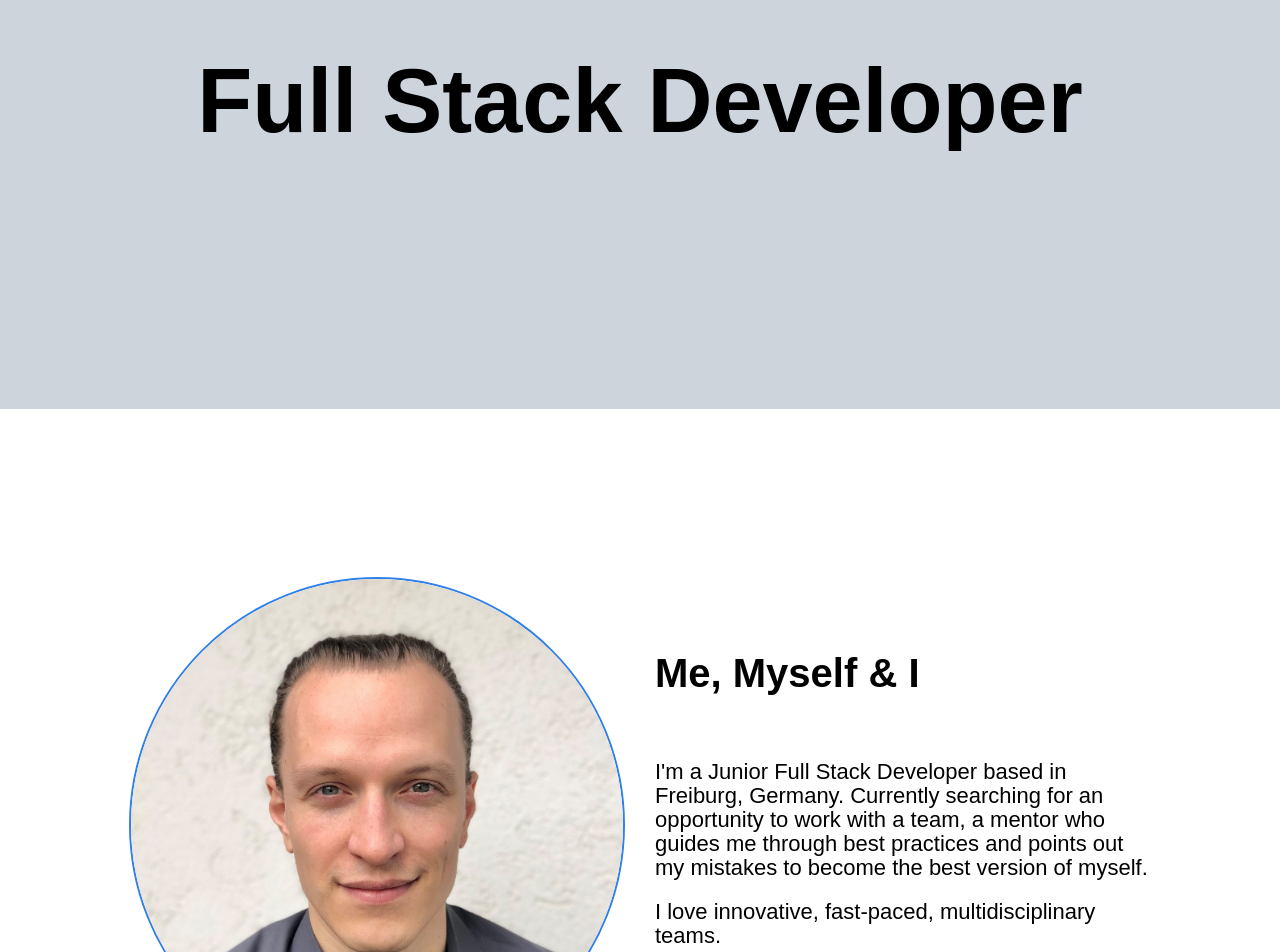
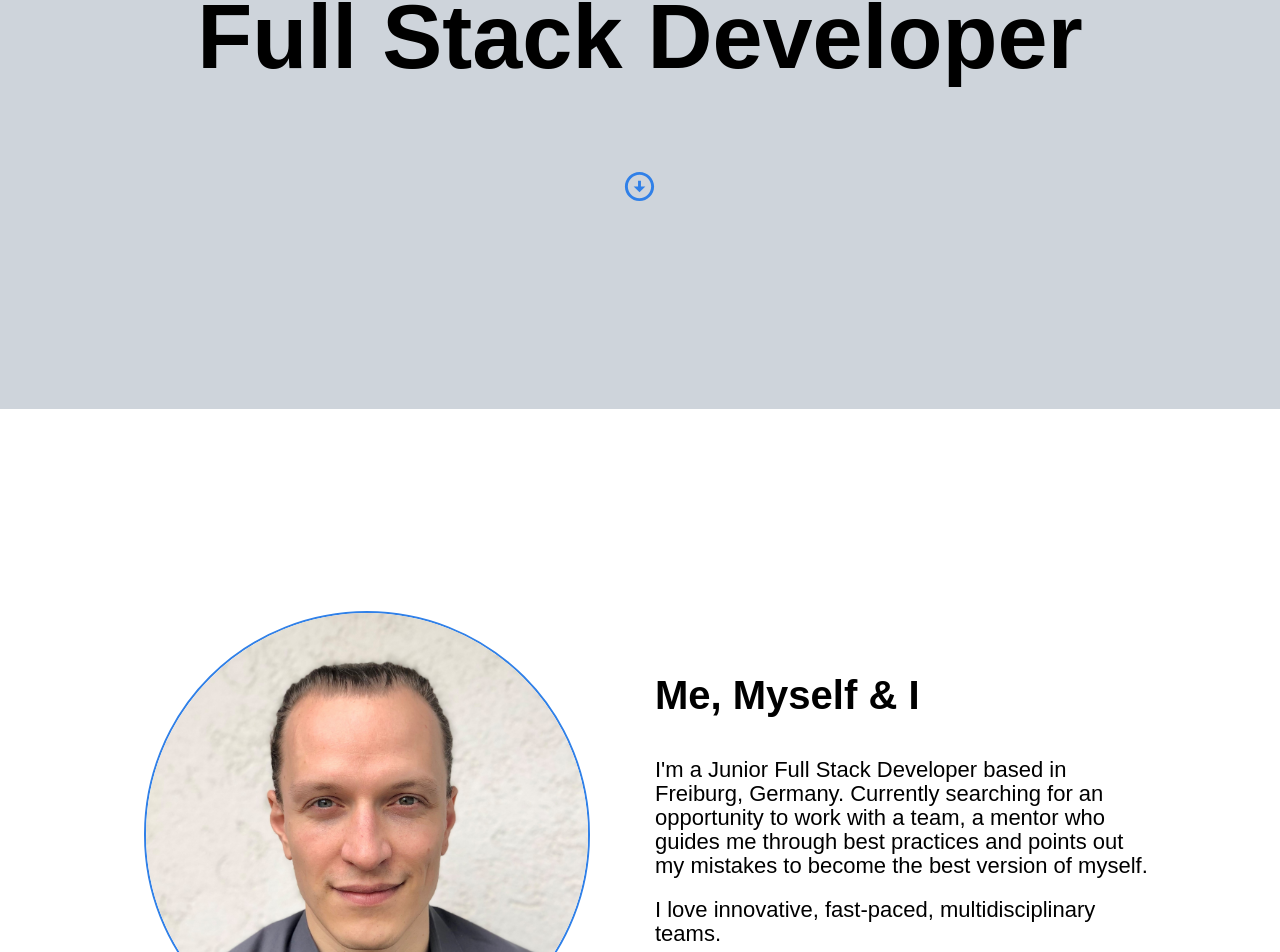
Before and after one commit to Alex-WD-22/alexandernerz, a React (Create React App) app: page / in a window 1280 px wide. Shown: the part 541-1493 px from the top of the page. Built offline with nearby package versions, Linux system fonts and the light colour scheme; a web font is replaced by a local one.

Commit message:
add scroll down button

```diff
--- a/package.json
+++ b/package.json
@@ -13,7 +13,7 @@
     "@testing-library/user-event": "^13.5.0",
     "cacache": "^16.1.1",
     "emailjs-com": "^3.2.0",
-    "framer-motion": "^6.3.16",
+    "framer-motion": "^6.5.1",
     "react": "^18.2.0",
     "react-copy-to-clipboard": "^5.1.0",
     "react-dom": "^18.2.0",
--- a/src/components/About/InfoElements.js
+++ b/src/components/About/InfoElements.js
@@ -46,7 +46,8 @@ export const TextWrapper = styled.div`
 export const TopLine = styled.p`
   font-size: 2.5rem;
   color: #000;
-  margin-bottom: 64px;
+  margin-bottom: 40px;
+  margin-top: 20px;
   font-weight: bold;
 
   @media screen and (max-width: 768px) {
@@ -73,8 +74,8 @@ export const ImgWrap = styled.div`
   height: 100%;
 `;
 export const Img = styled.img`
-  width: 100%;
-  margin: 0 0 10px 0;
+  width: 90%;
+  margin: 20px 0 10px 15px;
   padding-right: 0;
   border-radius: 50%;
   border: 2px solid #3080e8;
--- a/src/components/Intro/index.js
+++ b/src/components/Intro/index.js
@@ -1,5 +1,5 @@
 
-import { IntroContainer, IntroContent, IntroH1, IntroP, IntroH2, SoundContainer} from './IntroElements'
+import { IntroContainer, IntroContent, IntroH1, IntroP, IntroH2, SoundContainer } from './IntroElements'
 import { motion } from "framer-motion"
 import React from 'react';
 import { useState, useEffect } from "react";
@@ -7,7 +7,8 @@ import Sound from "../../Sound/happy-day-113985.mp3"
 import { Button } from '@mui/material';
 import PlayArrowIcon from '@mui/icons-material/PlayArrow';
 import PauseIcon from '@mui/icons-material/Pause';
-
+import ArrowCircleDownIcon from '@mui/icons-material/ArrowCircleDown';
+import { Link } from 'react-scroll';
 const useAudio = url => {
   const [audio] = useState(new Audio(Sound));
   const [playing, setPlaying] = useState(false);
@@ -24,7 +25,7 @@ const useAudio = url => {
     return () => {
       audio.removeEventListener('ended', () => setPlaying(false));
     };
-    }, );
+  });
 
   return [playing, toggle];
 };
@@ -34,9 +35,8 @@ const useAudio = url => {
 
   return (
     <>
-
       <SoundContainer>
-    <Button  onClick={toggle}>{playing ? <PauseIcon /> : <PlayArrowIcon />}Sound</Button>
+        <Button onClick={toggle}>{playing ? <PauseIcon /> : <PlayArrowIcon />}Sound</Button>
       </SoundContainer>
       <IntroContainer id='Intro'>
         <IntroContent>
@@ -55,9 +55,20 @@ const useAudio = url => {
             transition={{ duration: 1.2 }}>
             <IntroP>Full Stack Developer</IntroP>
           </motion.div>
+          <Link
+            activeClass="active"
+            to="about"
+            spy={true}
+            smooth={true}
+            offset={-63}
+            duration={500}>
+            <ArrowCircleDownIcon
+              fontSize="large"
+              sx={{mb: '90px'}}
+              style={{ pointerEvents: 'fill', cursor: 'pointer', color: '#3080e8' }} />
+          </Link>
         </IntroContent>
       </IntroContainer>
-
     </>
   )
 }
```
Also changed, not shown: 1 other file (tests, documents, lock files or other folders). Lines whose indentation alone changed are shown as unchanged.
